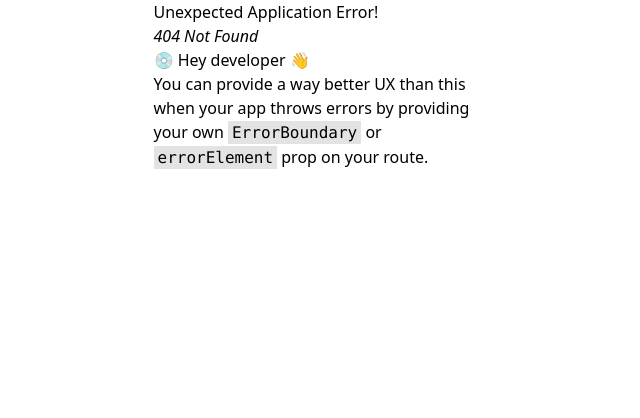
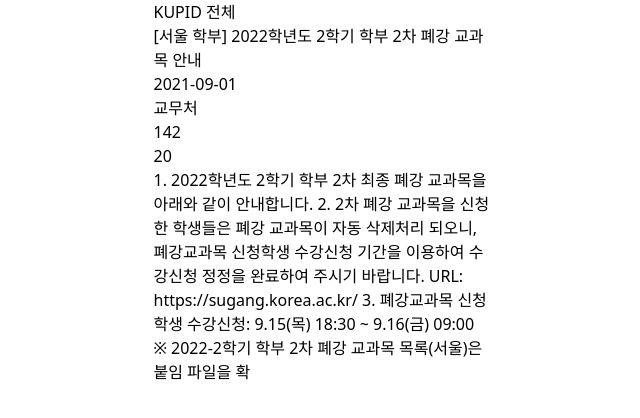
Before and after one commit to devkor-project/frontend, a React (Create React App) app: page /notice/1 in a window 1280 px wide. Before the commit this address had no page. Shown: the top 418 px of the page, without its empty margins (318-958 px from the left). Built offline with nearby package versions, Linux system fonts and the light colour scheme.

Commit message:
feat: Route Params and get NoticeDetailData (not API)
\constants\types1.ts
\pages\NoticeDetailPage.tsx

```diff
--- a/src/App.tsx
+++ b/src/App.tsx
@@ -5,6 +5,7 @@ import { HEIGHT, WIDTH } from './utils/responsive';
 import MainPage from './pages/MainPage';
 import LoginPage from './pages/LoginPage';
 import RegisterPage from './pages/RegisterPage';
+import NoticeDetailPage from './pages/NoticeDetailPage';
 const router = createBrowserRouter([
   {
     path: '/',
@@ -17,6 +18,10 @@ const router = createBrowserRouter([
   {
     path: '/register',
     element: <RegisterPage />,
+  },
+  {
+    path: '/notice/:noticeId',
+    element: <NoticeDetailPage />,
   },
 ]);
 
--- /dev/null
+++ b/src/pages/NoticeDetailPage.tsx
@@ -0,0 +1,56 @@
+import axios from 'axios';
+import React, { useEffect, useState } from 'react';
+import { useParams } from 'react-router-dom';
+import { NoticeDetailProps } from '../constants/types1';
+function NoticeDetailPage() {
+  const params = useParams();
+  const [noticeData, setNoticeData] = useState<NoticeDetailProps | null>(null);
+  // id 에 맞는 공지사항 데이터를 가져오는 함수
+  const getNoticeData = async () => {
+    console.log(params.noticeId);
+    // const response = await axios();
+    setNoticeData({
+      category: 'KUPID 전체',
+      title: '[서울 학부] 2022학년도 2학기 학부 2차 폐강 교과목 안내',
+      date: '2021-09-01',
+      publisher: '교무처',
+      views: 142,
+      scraps: 20,
+      content: `
+        1. 2022학년도 2학기 학부 2차 최종 폐강 교과목을 아래와 같이 안내합니다.
+
+
+
+
+        2. 2차 폐강 교과목을 신청한 학생들은 폐강 교과목이 자동 삭제처리 되오니, 폐강교과목 신청학생 수강신청 기간을 이용하여 수강신청 정정을 완료하여 주시기 바랍니다.
+
+         URL: https://sugang.korea.ac.kr/
+
+
+
+        3. 폐강교과목 신청학생 수강신청: 9.15(목) 18:30 ~ 9.16(금) 09:00
+
+
+
+        ※ 2022-2학기 학부 2차 폐강 교과목 목록(서울)은 붙임 파일을 확
+        `,
+    });
+  };
+  useEffect(() => {
+    getNoticeData();
+  }, []);
+
+  return (
+    <div>
+      <div>{noticeData?.category}</div>
+      <div>{noticeData?.title}</div>
+      <div>{noticeData?.date}</div>
+      <div>{noticeData?.publisher}</div>
+      <div>{noticeData?.views}</div>
+      <div>{noticeData?.scraps}</div>
+      <div>{noticeData?.content}</div>
+    </div>
+  );
+}
+
+export default NoticeDetailPage;
```
Also changed, not shown: src/constants/types1.ts (+10 -0 lines).
